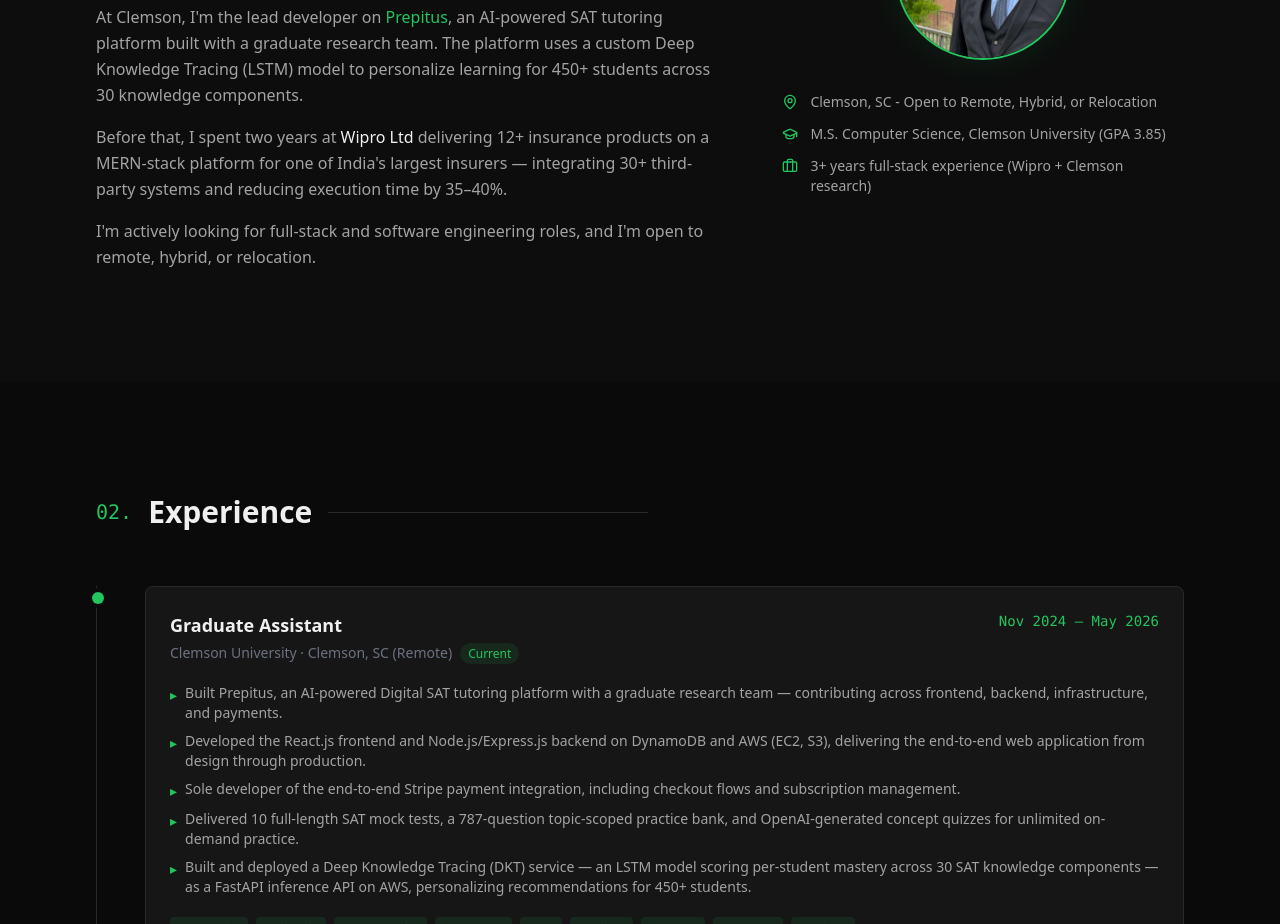
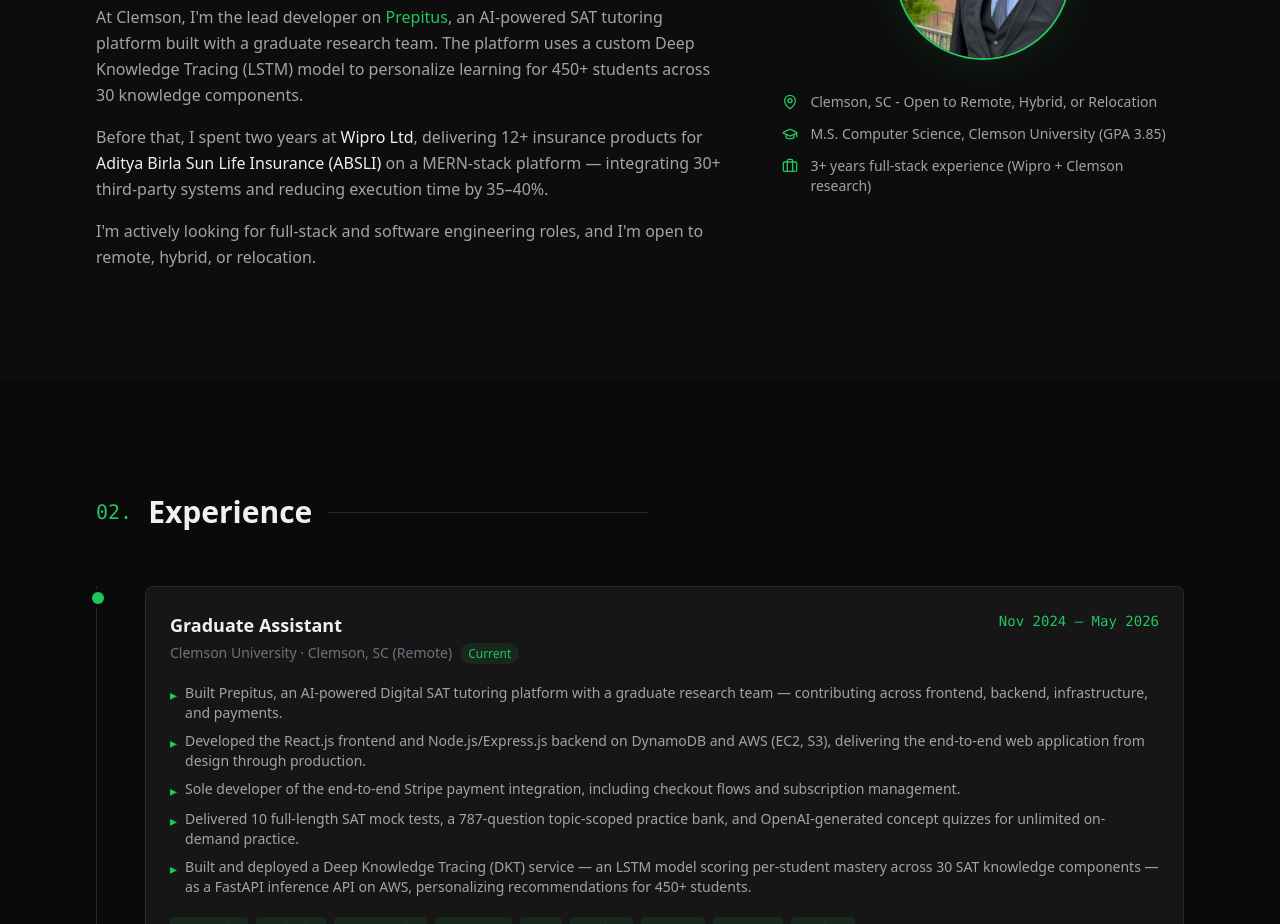
Before and after one commit to gaurav2055/portfolio, a Next.js app: page / in a window 1280 px wide. Shown: the part 1120-2044 px from the top of the page. Built offline with nearby package versions, Linux system fonts and the light colour scheme.

Commit message:
Add ABSLI client name to Wipro description in About section

```diff
--- a/src/components/About.tsx
+++ b/src/components/About.tsx
@@ -36,9 +36,11 @@
 					</p>
 					<p>
 						Before that, I spent two years at{" "}
-						<span className='text-[#f0f0f0]'>Wipro Ltd </span> delivering 12+ insurance
-						products on a MERN-stack platform for one of India&apos;s largest insurers — integrating 30+
-						third-party systems and reducing execution time by 35–40%.
+						<span className='text-[#f0f0f0]'>Wipro Ltd</span>, delivering 12+ insurance
+						products for{" "}
+						<span className='text-[#f0f0f0]'>Aditya Birla Sun Life Insurance (ABSLI)</span>{" "}
+						on a MERN-stack platform &mdash; integrating 30+ third-party systems and
+						reducing execution time by 35&ndash;40%.
 					</p>
 					<p>
 						I&apos;m actively looking for full-stack and software engineering roles, and
```
